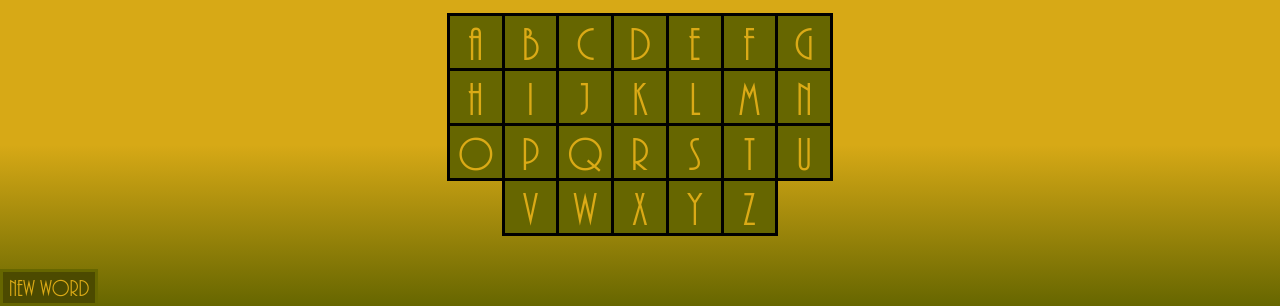
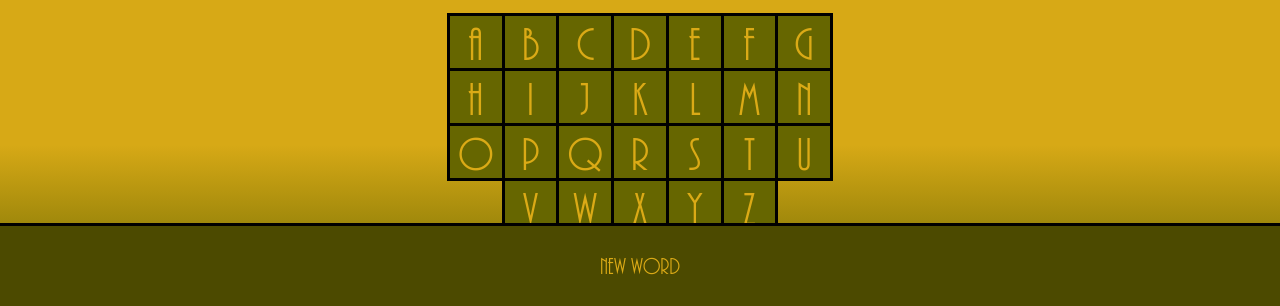
Before and after one commit to Wim81/Hangman_2018_v4, a plain HTML site: page index.html in a window 1280 px wide. Shown: the part 494-800 px from the top of the page. Drawn offline with Linux system fonts and the light colour scheme; a web font is replaced by a local one.

Commit message:
btn new word styling pt1

```diff
--- a/css/style.css
+++ b/css/style.css
@@ -276,8 +276,14 @@ position: fixed;
     text-align: center;
     background-color: #4c4a00;
     color: #dbaa16;
-    border: 3px solid #666600;
+    border-top: 3px solid black;
+    border-bottom: none;
+    border-right: none;
+    border-left: none;
     cursor: pointer;
+    width: 100vw;
+    padding-top: 2%;
+    padding-bottom: 2%;
 }
 
 @media (max-width: 380px) {
```
